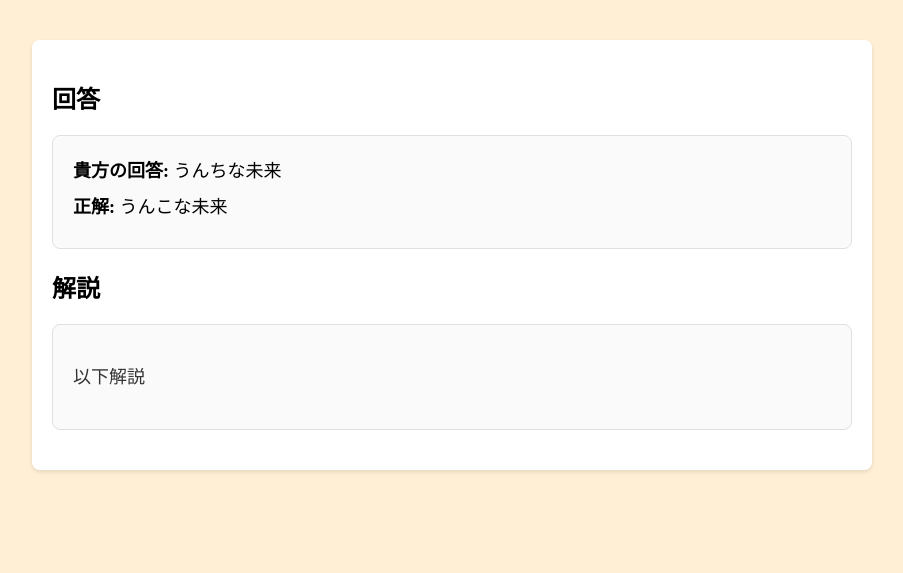
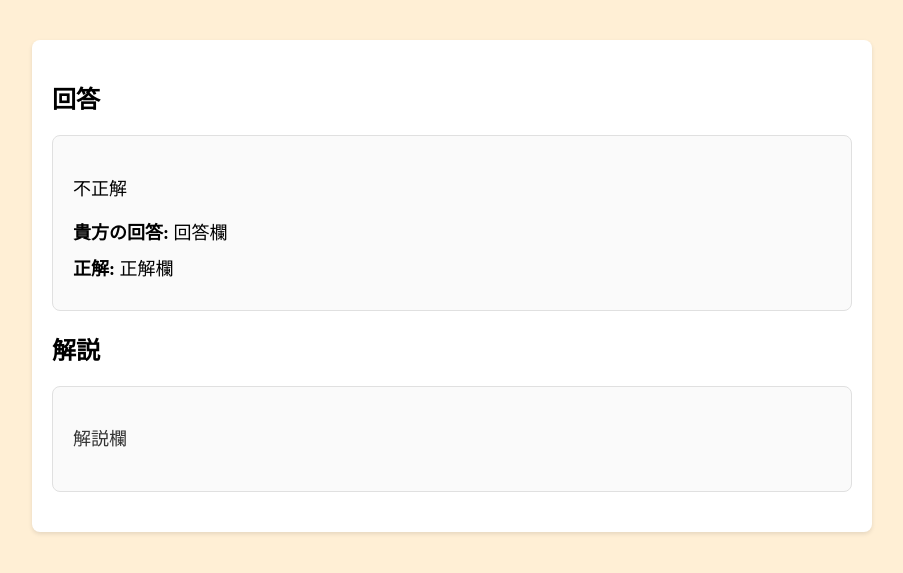
Before and after one commit to aoryui/Creative7, a PHP site: page /kaitoukaisetu.php in a window 1280 px wide. Shown: the part 117-690 px from the top of the page, without its empty margins (188-1091 px from the left). Run offline with PHP 8.4, Linux system fonts and the light colour scheme.

Commit message:
kaitoukaisetu.php修正

```diff
--- a/frontend/kaitoukaisetu.php
+++ b/frontend/kaitoukaisetu.php
@@ -15,17 +15,18 @@ require_once __DIR__ . '/header.php';
             <h2>回答</h2>
             <section class="kaitouran">
                 <div class="kaitou">
+                    <p>不正解</p>
                     <strong>貴方の回答:</strong>
-                    <span id="user-kaitou">うんちな未来</span>
+                    <span id="user-kaitou">回答欄</span>
                 </div>
                 <div class="kaitou">
                     <strong>正解:</strong>
-                    <span id="correct-kaitou">うんこな未来</span>
+                    <span id="correct-kaitou">正解欄</span>
                 </div>
             </section>
             <h2>解説</h2>
             <section class="kaiseturan">
-                <p id="kaisetu">以下解説</p>
+                <p id="kaisetu">解説欄</p>
             </section>
         </main>
         </div>
```
